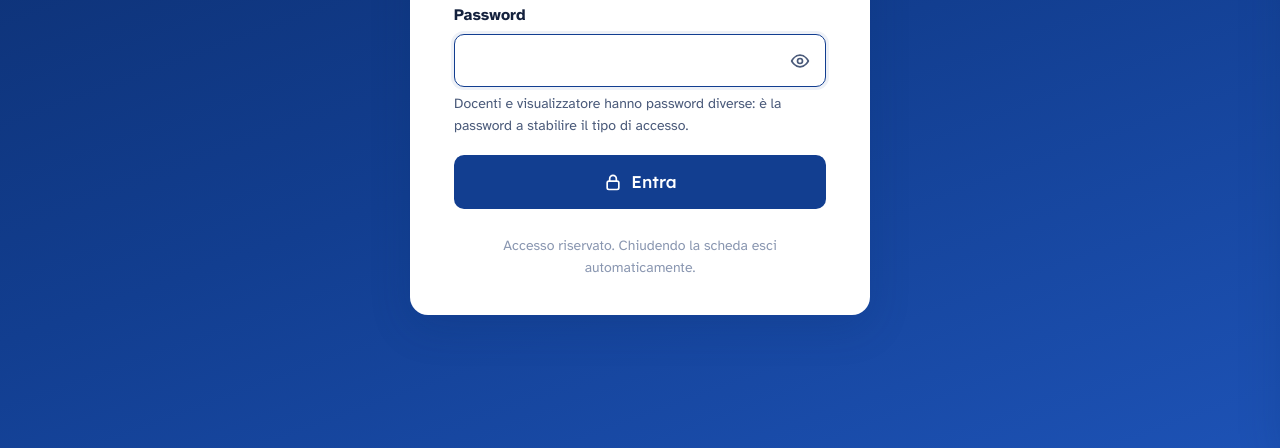
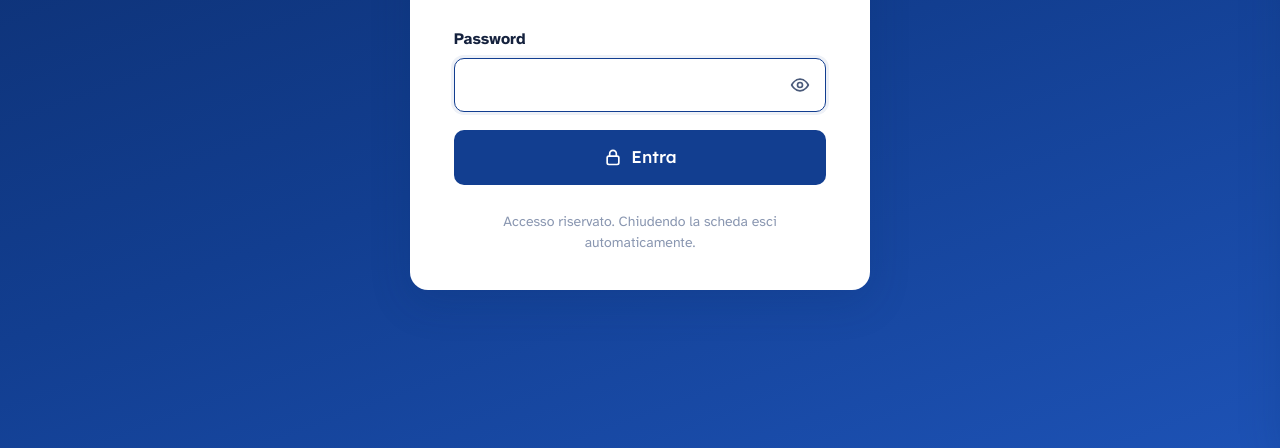
Before and after one commit to sacrafamigliaandrea/sportellobenessere, a plain HTML site: page index.html in a window 1280 px wide. Shown: the part 352-800 px from the top of the page. Drawn offline with Linux system fonts and the light colour scheme.

Commit message:
Add files via upload

```diff
--- a/index.html
+++ b/index.html
@@ -305,7 +305,6 @@ footer{padding:18px 0 24px;color:var(--light);font-size:14px;text-align:center}
         <input class="inp" id="pw" type="password" autocomplete="current-password" required>
         <button type="button" class="pw-occhio" id="pw-mostra" aria-label="Mostra password"><svg class="ico"><use href="#i-occhio"/></svg></button>
       </div>
-      <span class="aiuto">Docenti e visualizzatore hanno password diverse: è la password a stabilire il tipo di accesso.</span>
     </div>
     <button class="btn btn-pri" id="acc-entra" type="submit"><svg class="ico"><use href="#i-lucchetto"/></svg><span>Entra</span></button>
     <p class="acc-piede">Accesso riservato. Chiudendo la scheda esci automaticamente.<br><span id="acc-demo" class="demo-tag nascosto">Modalità demo: dati di prova</span></p>
```
